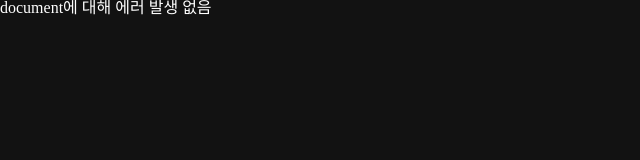
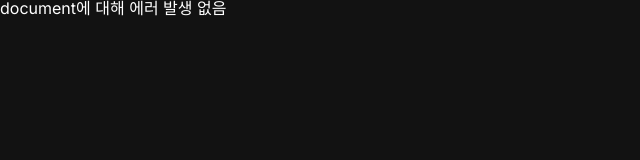
Before and after one commit to KAWAN426/custom-next-js, a Next.js app: page /nossr in a window 1280 px wide. Shown: the top 160 px of the page, without its empty margins (0-640 px from the left). Built offline with nearby package versions, Linux system fonts and the light colour scheme.

Commit message:
Update _app.js

```diff
--- a/src/pages/_app.js
+++ b/src/pages/_app.js
@@ -1,5 +1,15 @@
 import '../globals.css'
+import { Inter } from '@next/font/google'
 
-export default function MyApp({ Component, pageProps }) {
-  return <Component {...pageProps} />
+const font = Inter();
+
+export default function App({ Component, pageProps }) {
+  return (
+    <>
+      <style jsx global>{`
+        html { font-family: ${font.style.fontFamily}; }
+      `}</style>
+      <Component {...pageProps} />
+    </>
+  )
 }
```
